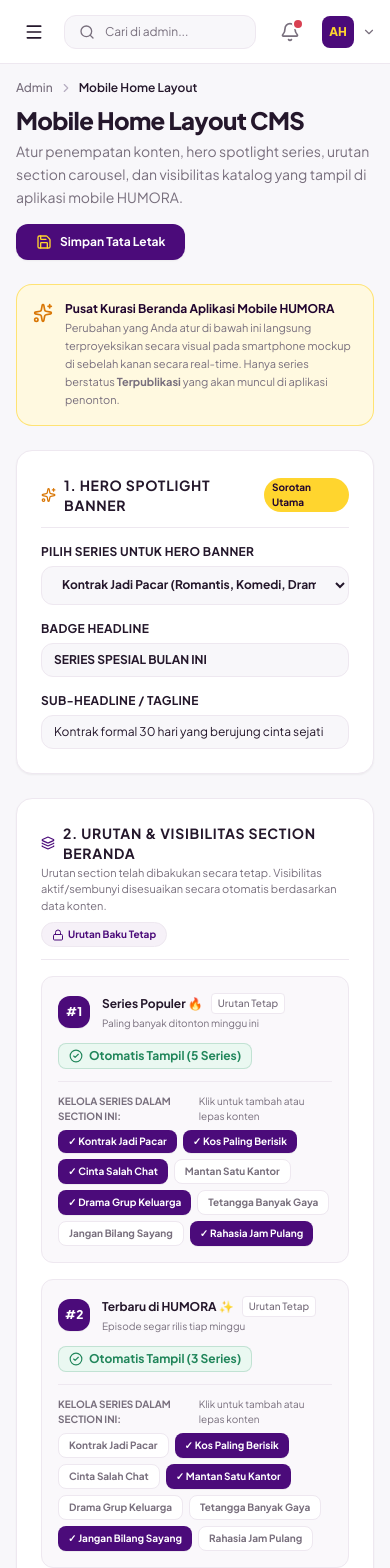
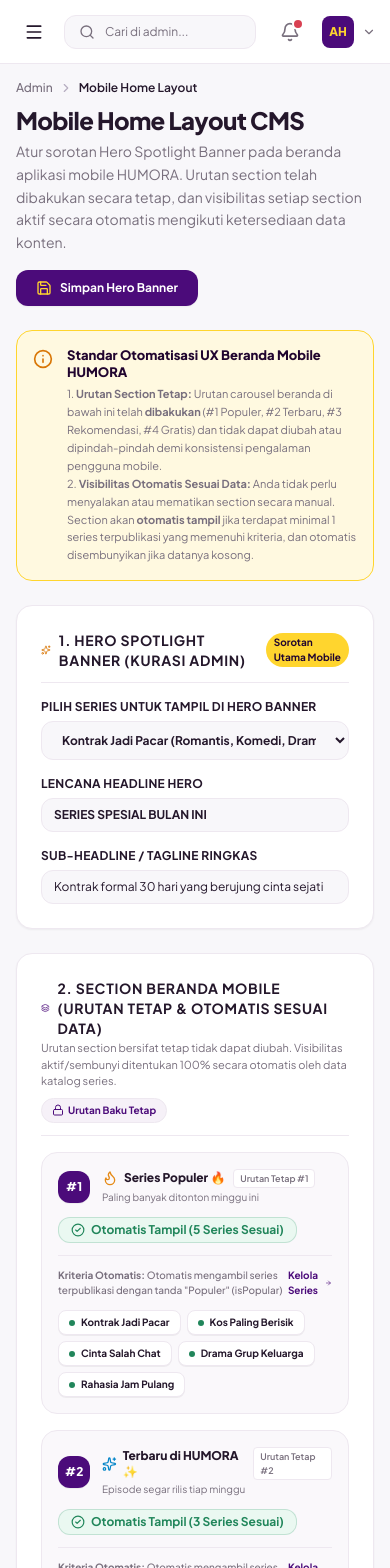
Before and after one commit to ardhikaxx/fe-web-humora, a Next.js app: page /admin/mobile-home in a window 390 px wide. Shown: the top 1568 px of the page. Built offline with nearby package versions, Linux system fonts and the light colour scheme.

Commit message:
feat: penambahan konten otomatis pada pengaturan beranda mobile

```diff
--- a/app/admin/mobile-home/page.tsx
+++ b/app/admin/mobile-home/page.tsx
@@ -1,10 +1,12 @@
 'use client';
 
-import React, { useState } from 'react';
+import React, { useState, useMemo } from 'react';
+import Link from 'next/link';
 import { useAdmin } from '../../../lib/context/AdminContext';
 import { PageHeader } from '../../../components/ui/PageHeader';
 import { MobilePhonePreview } from '../../../components/mobile/MobilePhonePreview';
 import { useToast } from '../../../components/ui/Toast';
+import { AdminSeries } from '../../../lib/types/admin';
 import {
   Save,
   CheckCircle2,
@@ -12,6 +14,11 @@
   Sparkles,
   Layers,
   Lock,
+  ArrowRight,
+  Info,
+  Flame,
+  Star,
+  Gift,
 } from 'lucide-react';
 
 export default function MobileHomeLayoutPage() {
@@ -22,41 +29,120 @@
   } = useAdmin();
   const { success } = useToast();
 
-  const [localLayout, setLocalLayout] = useState(mobileHomeLayout);
+  const publishedSeries = useMemo(
+    () => series.filter((s) => s.publicationStatus === 'published'),
+    [series]
+  );
 
-  const publishedSeries = series.filter((s) => s.publicationStatus === 'published');
-
-  const handleHeroChange = (seriesId: string) => {
-    setLocalLayout((prev) => ({ ...prev, heroSeriesId: seriesId }));
+  // Automated section content mapping based on real published series attributes
+  const getAutoSectionData = (sectionId: string): { criteria: string; icon: React.ReactNode; seriesList: AdminSeries[]; isAutoVisible: boolean } => {
+    switch (sectionId) {
+      case 'section-popular': {
+        const matching = publishedSeries.filter((s) => s.isPopular);
+        return {
+          criteria: 'Otomatis mengambil series terpublikasi dengan tanda "Populer" (isPopular)',
+          icon: <Flame className="w-4 h-4 text-[#E58A16]" />,
+          seriesList: matching,
+          isAutoVisible: matching.length > 0,
+        };
+      }
+      case 'section-new': {
+        const matching = publishedSeries.filter((s) => s.isNew);
+        return {
+          criteria: 'Otomatis mengambil series terpublikasi dengan tanda "Series Baru" (isNew)',
+          icon: <Sparkles className="w-4 h-4 text-[#0284C7]" />,
+          seriesList: matching,
+          isAutoVisible: matching.length > 0,
+        };
+      }
+      case 'section-recommended': {
+        const matching = publishedSeries.filter((s) => s.featured || s.rating >= 4.7);
+        return {
+          criteria: 'Otomatis mengambil series terpublikasi "Unggulan" (featured) atau rating ≥ 4.7',
+          icon: <Star className="w-4 h-4 text-[#D97706]" />,
+          seriesList: matching,
+          isAutoVisible: matching.length > 0,
+        };
+      }
+      case 'section-free':
+      default: {
+        const matching = publishedSeries; // All published series have Free Preview Ep 1 & 2
+        return {
+          criteria: 'Otomatis menampilkan seluruh series yang menyediakan Free Preview episode 1 & 2',
+          icon: <Gift className="w-4 h-4 text-[#21865B]" />,
+          seriesList: matching,
+          isAutoVisible: matching.length > 0,
+        };
+      }
+    }
   };
 
-  const handleHeroTextChange = (headline: string, subheadline: string) => {
-    setLocalLayout((prev) => ({ ...prev, heroHeadline: headline, heroSubheadline: subheadline }));
+  // Fixed section definitions in standard immutable sequence
+  const fixedSectionsConfig = useMemo(() => {
+    const standardSections = [
+      {
+        id: 'section-popular',
+        title: 'Series Populer 🔥',
+        subtitle: 'Paling banyak ditonton minggu ini',
+      },
+      {
+        id: 'section-new',
+        title: 'Terbaru di HUMORA ✨',
+        subtitle: 'Episode segar rilis tiap minggu',
+      },
+      {
+        id: 'section-recommended',
+        title: 'Rekomendasi Buat Kamu 💡',
+        subtitle: 'Dipilih berdasarkan tontonan favoritmu',
+      },
+      {
+        id: 'section-free',
+        title: 'Gratis untuk Kamu 🍿',
+        subtitle: 'Tonton 2 episode pertama tanpa langganan',
+      },
+    ];
+
+    return standardSections.map((sec) => {
+      const autoData = getAutoSectionData(sec.id);
+      return {
+        ...sec,
+        enabled: autoData.isAutoVisible,
+        seriesIds: autoData.seriesList.map((s) => s.id),
+        criteria: autoData.criteria,
+        icon: autoData.icon,
+        seriesList: autoData.seriesList,
       };
+    });
+  // eslint-disable-next-line react-hooks/exhaustive-deps
+  }, [publishedSeries]);
 
-  const toggleSeriesInSection = (sectionId: string, sId: string) => {
-    setLocalLayout((prev) => ({
-      ...prev,
-      sections: prev.sections.map((sec) => {
-        if (sec.id !== sectionId) return sec;
-        const exists = sec.seriesIds.includes(sId);
-        const newIds = exists ? sec.seriesIds.filter((id) => id !== sId) : [...sec.seriesIds, sId];
-        const hasPublishedContent = newIds.some((id) => publishedSeries.some((s) => s.id === id));
-        return { ...sec, seriesIds: newIds, enabled: hasPublishedContent };
-      }),
-    }));
+  // Local state for hero configuration (the only part admin curates manually)
+  const [heroSeriesId, setHeroSeriesId] = useState(mobileHomeLayout.heroSeriesId || publishedSeries[0]?.id || 'series-1');
+  const [heroHeadline, setHeroHeadline] = useState(mobileHomeLayout.heroHeadline || 'SERIES SPESIAL BULAN INI');
+  const [heroSubheadline, setHeroSubheadline] = useState(mobileHomeLayout.heroSubheadline || 'Kontrak formal 30 hari yang berujung cinta sejati');
+
+  // Preview layout automatically built from fixed sections and current hero settings
+  const previewLayout = useMemo(() => {
+    return {
+      heroSeriesId,
+      heroHeadline,
+      heroSubheadline,
+      sections: fixedSectionsConfig.map((s) => ({
+        id: s.id,
+        title: s.title,
+        subtitle: s.subtitle,
+        enabled: s.enabled,
+        seriesIds: s.seriesIds,
+      })),
     };
+  }, [heroSeriesId, heroHeadline, heroSubheadline, fixedSectionsConfig]);
 
   const handleSaveAll = () => {
-    const synchronizedLayout = {
-      ...localLayout,
-      sections: localLayout.sections.map((sec) => ({
-        ...sec,
-        enabled: sec.seriesIds.some((id) => publishedSeries.some((s) => s.id === id)),
-      })),
-    };
-    updateMobileHomeLayout(synchronizedLayout);
-    success('Tata Letak Tersimpan', 'Perubahan tata letak beranda mobile HUMORA berhasil diperbarui.');
+    updateMobileHomeLayout(previewLayout);
+    success(
+      'Tata Letak Beranda Tersimpan',
+      'Hero Spotlight Banner diperbarui. Urutan baku dan visibilitas otomatis tetap sinkron dengan data katalog.'
+    );
   };
 
   return (
@@ -64,56 +150,59 @@
       {/* Header */}
       <PageHeader
         title="Mobile Home Layout CMS"
-        description="Atur penempatan konten, hero spotlight series, urutan section carousel, dan visibilitas katalog yang tampil di aplikasi mobile HUMORA."
+        description="Atur sorotan Hero Spotlight Banner pada beranda aplikasi mobile HUMORA. Urutan section telah dibakukan secara tetap, dan visibilitas setiap section aktif secara otomatis mengikuti ketersediaan data konten."
         breadcrumbs={[{ label: 'Mobile Home Layout' }]}
         actions={
           <button
             onClick={handleSaveAll}
             className="inline-flex items-center gap-2 px-5 py-2.5 rounded-xl bg-[#4B0B7A] hover:bg-[#3B0762] text-xs font-bold text-white transition-all shadow-xs"
           >
-            <Save className="w-4 h-4 text-[#FFD52E]" /> Simpan Tata Letak
+            <Save className="w-4 h-4 text-[#FFD52E]" /> Simpan Hero Banner
           </button>
         }
       />
 
-      {/* Info Callout */}
-      <div className="p-4 rounded-2xl bg-[#FFF9E0] border border-[#FFD52E]/60 flex items-start gap-3 text-xs text-[#21052F]">
-        <Sparkles className="w-5 h-5 text-[#D97706] shrink-0 mt-0.5" />
-        <div>
-          <p className="font-bold">Pusat Kurasi Beranda Aplikasi Mobile HUMORA</p>
-          <p className="text-[11px] text-[#786F7D] mt-0.5 leading-relaxed">
-            Perubahan yang Anda atur di bawah ini langsung terproyeksikan secara visual pada smartphone mockup di sebelah kanan secara real-time. Hanya series berstatus <strong>Terpublikasi</strong> yang akan muncul di aplikasi penonton.
+      {/* Information Banner on Immutable Sequence & Automatic Visibility */}
+      <div className="p-4 rounded-2xl bg-[#FFF9E0] border border-[#FFD52E] flex items-start gap-3.5 text-xs text-[#21052F]">
+        <Info className="w-5 h-5 text-[#D97706] shrink-0 mt-0.5" />
+        <div className="space-y-1">
+          <p className="font-extrabold text-[13px] text-[#21052F]">
+            Standar Otomatisasi UX Beranda Mobile HUMORA
+          </p>
+          <p className="text-[11px] text-[#786F7D] leading-relaxed">
+            1. <strong>Urutan Section Tetap:</strong> Urutan carousel beranda di bawah ini telah <strong>dibakukan</strong> (#1 Populer, #2 Terbaru, #3 Rekomendasi, #4 Gratis) dan tidak dapat diubah atau dipindah-pindah demi konsistensi pengalaman pengguna mobile.<br />
+            2. <strong>Visibilitas Otomatis Sesuai Data:</strong> Anda tidak perlu menyalakan atau mematikan section secara manual. Section akan <strong>otomatis tampil</strong> jika terdapat minimal 1 series terpublikasi yang memenuhi kriteria, dan otomatis disembunyikan jika datanya kosong.
           </p>
         </div>
       </div>
 
-      {/* Two Column Layout: Controls (Left) vs Interactive Phone Mockup (Right) */}
+      {/* Two Column Layout: Settings (Left) vs Real-time Interactive Phone Mockup (Right) */}
       <div className="grid grid-cols-1 lg:grid-cols-12 gap-8 items-start">
-        {/* Left Column: Layout Controls (7 cols) */}
+        {/* Left Column: Hero Controls + Fixed Section Cards (7 cols) */}
         <div className="lg:col-span-7 space-y-6">
           {/* Section 1: Hero Spotlight Banner Configuration */}
           <div className="bg-white p-6 rounded-2xl border border-[#EEE8F0] shadow-xs space-y-4">
             <div className="flex items-center justify-between pb-3 border-b border-[#EEE8F0]">
               <h3 className="text-sm font-bold text-[#24172B] uppercase tracking-wider flex items-center gap-2">
-                <Sparkles className="w-4 h-4 text-[#D97706]" /> 1. Hero Spotlight Banner
+                <Sparkles className="w-4 h-4 text-[#D97706]" /> 1. Hero Spotlight Banner (Kurasi Admin)
               </h3>
               <span className="text-[10px] font-bold px-2 py-0.5 rounded-full bg-[#FFD52E] text-[#21052F]">
-                Sorotan Utama
+                Sorotan Utama Mobile
               </span>
             </div>
 
             <div>
               <label className="block text-xs font-bold text-[#24172B] uppercase tracking-wide mb-1.5">
-                Pilih Series untuk Hero Banner
+                Pilih Series untuk Tampil di Hero Banner
               </label>
               <select
-                value={localLayout.heroSeriesId}
-                onChange={(e) => handleHeroChange(e.target.value)}
+                value={heroSeriesId}
+                onChange={(e) => setHeroSeriesId(e.target.value)}
                 className="w-full bg-[#F8F7FA] border border-[#EEE8F0] rounded-xl px-4 py-2.5 text-xs font-bold text-[#24172B] focus:bg-white focus:outline-hidden"
               >
                 {publishedSeries.map((s) => (
                   <option key={s.id} value={s.id}>
-                    {s.title} ({s.genres.join(', ')})
+                    {s.title} ({s.genres.join(', ')}) — Rating {s.rating}
                   </option>
                 ))}
               </select>
@@ -122,12 +211,12 @@
             <div className="grid grid-cols-1 sm:grid-cols-2 gap-4">
               <div>
                 <label className="block text-xs font-bold text-[#24172B] uppercase tracking-wide mb-1.5">
-                  Badge Headline
+                  Lencana Headline Hero
                 </label>
                 <input
                   type="text"
-                  value={localLayout.heroHeadline}
-                  onChange={(e) => handleHeroTextChange(e.target.value, localLayout.heroSubheadline)}
+                  value={heroHeadline}
+                  onChange={(e) => setHeroHeadline(e.target.value)}
                   placeholder="SERIES SPESIAL BULAN INI"
                   className="w-full bg-[#F8F7FA] border border-[#EEE8F0] rounded-xl px-3 py-2 text-xs font-bold text-[#24172B]"
                 />
@@ -135,12 +224,12 @@
 
               <div>
                 <label className="block text-xs font-bold text-[#24172B] uppercase tracking-wide mb-1.5">
-                  Sub-headline / Tagline
+                  Sub-headline / Tagline Ringkas
                 </label>
                 <input
                   type="text"
-                  value={localLayout.heroSubheadline}
-                  onChange={(e) => handleHeroTextChange(localLayout.heroHeadline, e.target.value)}
+                  value={heroSubheadline}
+                  onChange={(e) => setHeroSubheadline(e.target.value)}
                   placeholder="Kisah drama komedi terheboh..."
                   className="w-full bg-[#F8F7FA] border border-[#EEE8F0] rounded-xl px-3 py-2 text-xs text-[#24172B]"
                 />
@@ -148,15 +237,15 @@
             </div>
           </div>
 
-          {/* Section 2: Sections Fixed Ordering & Automatic Visibility */}
+          {/* Section 2: Fixed Standard Sections with Automatic Data Visibility */}
           <div className="bg-white p-6 rounded-2xl border border-[#EEE8F0] shadow-xs space-y-4">
             <div className="flex flex-col sm:flex-row sm:items-center justify-between pb-3 border-b border-[#EEE8F0] gap-2">
               <div>
                 <h3 className="text-sm font-bold text-[#24172B] uppercase tracking-wider flex items-center gap-2">
-                  <Layers className="w-4 h-4 text-[#4B0B7A]" /> 2. Urutan & Visibilitas Section Beranda
+                  <Layers className="w-4 h-4 text-[#4B0B7A]" /> 2. Section Beranda Mobile (Urutan Tetap &amp; Otomatis Sesuai Data)
                 </h3>
                 <p className="text-[11px] text-[#786F7D] mt-0.5">
-                  Urutan section telah dibakukan secara tetap. Visibilitas aktif/sembunyi disesuaikan secara otomatis berdasarkan data konten.
+                  Urutan section bersifat tetap tidak dapat diubah. Visibilitas aktif/sembunyi ditentukan 100% secara otomatis oleh data katalog series.
                 </p>
               </div>
               <span className="self-start sm:self-auto text-[10px] font-bold px-2.5 py-1 rounded-full bg-[#F6F1F8] text-[#4B0B7A] border border-[#EEE8F0] shrink-0 flex items-center gap-1">
@@ -165,21 +254,16 @@
             </div>
 
             <div className="space-y-4">
-              {localLayout.sections.map((section, idx) => {
-                const activeSeriesInSec = section.seriesIds.filter((id) =>
-                  publishedSeries.some((s) => s.id === id)
-                );
-                const isAutoVisible = activeSeriesInSec.length > 0;
-
-                return (
+              {fixedSectionsConfig.map((sec, idx) => (
                 <div
-                    key={section.id}
-                    className={`p-4 rounded-xl border transition-all ${
-                      isAutoVisible
+                  key={sec.id}
+                  className={`p-4 rounded-2xl border transition-all ${
+                    sec.enabled
                       ? 'border-[#EEE8F0] bg-[#FAF8FB]'
-                        : 'border-[#EEE8F0]/60 bg-[#F8F7FA] opacity-80'
+                      : 'border-[#EEE8F0]/70 bg-[#F8F7FA] opacity-75'
                   }`}
                 >
+                  {/* Section Title & Automatic Badge */}
                   <div className="flex flex-col sm:flex-row sm:items-center justify-between gap-3">
                     <div className="flex items-center gap-3">
                       <div className="w-8 h-8 rounded-xl bg-[#4B0B7A] text-white font-black text-xs flex items-center justify-center shrink-0 shadow-2xs">
@@ -187,71 +271,75 @@
                       </div>
                       <div>
                         <div className="flex items-center gap-2">
-                            <h4 className="font-bold text-xs text-[#24172B]">{section.title}</h4>
-                            <span className="text-[10px] text-[#786F7D] bg-white px-1.5 py-0.5 rounded border border-[#EEE8F0] font-medium">
-                              Urutan Tetap
+                          <h4 className="font-extrabold text-xs text-[#24172B] flex items-center gap-1.5">
+                            {sec.icon}
+                            {sec.title}
+                          </h4>
+                          <span className="text-[9px] text-[#786F7D] bg-white px-1.5 py-0.5 rounded border border-[#EEE8F0] font-semibold">
+                            Urutan Tetap #{idx + 1}
                           </span>
                         </div>
-                          <p className="text-[10px] text-[#786F7D] mt-0.5">{section.subtitle}</p>
+                        <p className="text-[10px] text-[#786F7D] mt-0.5">{sec.subtitle}</p>
                       </div>
                     </div>
 
-                      {/* Automated Visibility Badge (Data-driven, no manual toggle) */}
+                    {/* Automatic Data-Driven Visibility Indicator (No manual toggle) */}
                     <div>
-                        {isAutoVisible ? (
+                      {sec.enabled ? (
                         <span
-                            className="inline-flex items-center gap-1.5 px-2.5 py-1 rounded-lg text-xs font-bold bg-[#EAF8F1] text-[#21865B] border border-[#21865B]/20"
-                            title="Section otomatis tampil di aplikasi mobile karena memiliki series terpublikasi"
+                          className="inline-flex items-center gap-1.5 px-3 py-1 rounded-xl text-xs font-bold bg-[#EAF8F1] text-[#21865B] border border-[#21865B]/20"
+                          title="Section otomatis tampil di aplikasi mobile karena terdapat data series yang sesuai kriteria"
                         >
                           <CheckCircle2 className="w-3.5 h-3.5" />
-                            <span>Otomatis Tampil ({activeSeriesInSec.length} Series)</span>
+                          <span>Otomatis Tampil ({sec.seriesList.length} Series Sesuai)</span>
                         </span>
                       ) : (
                         <span
-                            className="inline-flex items-center gap-1.5 px-2.5 py-1 rounded-lg text-xs font-bold bg-[#F8F7FA] text-[#786F7D] border border-[#EEE8F0]"
-                            title="Section otomatis disembunyikan karena belum ada series terpublikasi yang dipilih"
+                          className="inline-flex items-center gap-1.5 px-3 py-1 rounded-xl text-xs font-bold bg-[#F8F7FA] text-[#786F7D] border border-[#EEE8F0]"
+                          title="Section otomatis disembunyikan karena belum ada data series yang sesuai kriteria"
                         >
                           <EyeOff className="w-3.5 h-3.5" />
-                            <span>Otomatis Disembunyikan (0 Konten)</span>
+                          <span>Otomatis Disembunyikan (0 Data)</span>
                         </span>
                       )}
                     </div>
                   </div>
 
-                    {/* Series multi-chips for this section */}
-                    <div className="mt-3 pt-3 border-t border-[#EEE8F0]">
-                      <div className="flex items-center justify-between mb-1.5">
-                        <span className="text-[10px] font-bold text-[#786F7D] uppercase">
-                          Kelola Series dalam Section Ini:
+                  {/* Criteria & Current Content Preview */}
+                  <div className="mt-3 pt-3 border-t border-[#EEE8F0] space-y-2">
+                    <div className="flex items-center justify-between text-[10px]">
+                      <span className="text-[#786F7D] font-medium">
+                        <strong>Kriteria Otomatis:</strong> {sec.criteria}
                       </span>
-                        <span className="text-[10px] text-[#786F7D]">
-                          Klik untuk tambah atau lepas konten
+                      <Link
+                        href="/admin/series"
+                        className="text-[#4B0B7A] hover:underline font-bold inline-flex items-center gap-0.5"
+                      >
+                        Kelola Series <ArrowRight className="w-3 h-3" />
+                      </Link>
+                    </div>
+
+                    {/* Preview chips of automatically included series */}
+                    {sec.seriesList.length > 0 ? (
+                      <div className="flex flex-wrap gap-1.5 pt-1">
+                        {sec.seriesList.map((s) => (
+                          <span
+                            key={s.id}
+                            className="inline-flex items-center gap-1.5 px-2.5 py-1 rounded-lg text-[10px] font-bold bg-white text-[#24172B] border border-[#EEE8F0] shadow-2xs"
+                          >
+                            <span className="w-1.5 h-1.5 rounded-full bg-[#21865B]" />
+                            {s.title}
                           </span>
+                        ))}
                       </div>
-                      <div className="flex flex-wrap gap-1.5">
-                        {publishedSeries.map((s) => {
-                          const isInSection = section.seriesIds.includes(s.id);
-                          return (
-                            <button
-                              type="button"
-                              key={s.id}
-                              onClick={() => toggleSeriesInSection(section.id, s.id)}
-                              className={`px-2.5 py-1 rounded-lg text-[10px] font-bold transition-all ${
-                                isInSection
-                                  ? 'bg-[#4B0B7A] text-white shadow-2xs'
-                                  : 'bg-white text-[#786F7D] border border-[#EEE8F0] hover:bg-[#F6F1F8]'
-                              }`}
-                            >
-                              {isInSection && '✓ '}
-                              {s.title}
-                            </button>
-                          );
-                        })}
+                    ) : (
+                      <p className="text-[11px] text-[#786F7D] italic pt-1">
+                        Belum ada series terpublikasi yang memenuhi kriteria ini. Tandai series pada menu [Series] agar otomatis muncul di sini.
+                      </p>
+                    )}
                   </div>
                 </div>
-                  </div>
-                );
-              })}
+              ))}
             </div>
           </div>
         </div>
@@ -259,7 +347,7 @@
         {/* Right Column: Live Mobile Smartphone Preview (5 cols) */}
         <div className="lg:col-span-5 flex justify-center sticky top-20">
           <MobilePhonePreview
-            layoutConfig={localLayout}
+            layoutConfig={previewLayout}
             allSeries={series}
           />
         </div>
```
Lines whose indentation alone changed are shown as unchanged.
